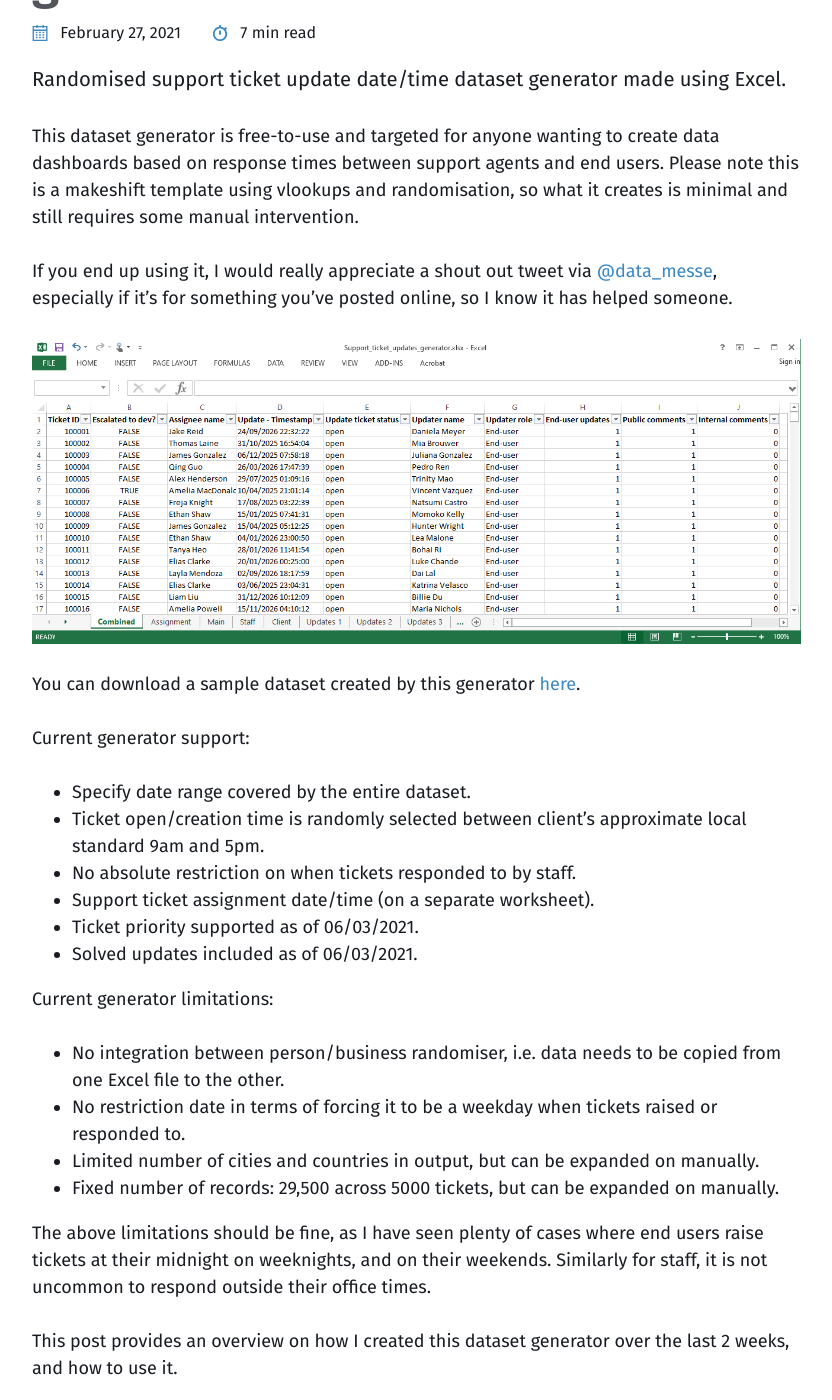
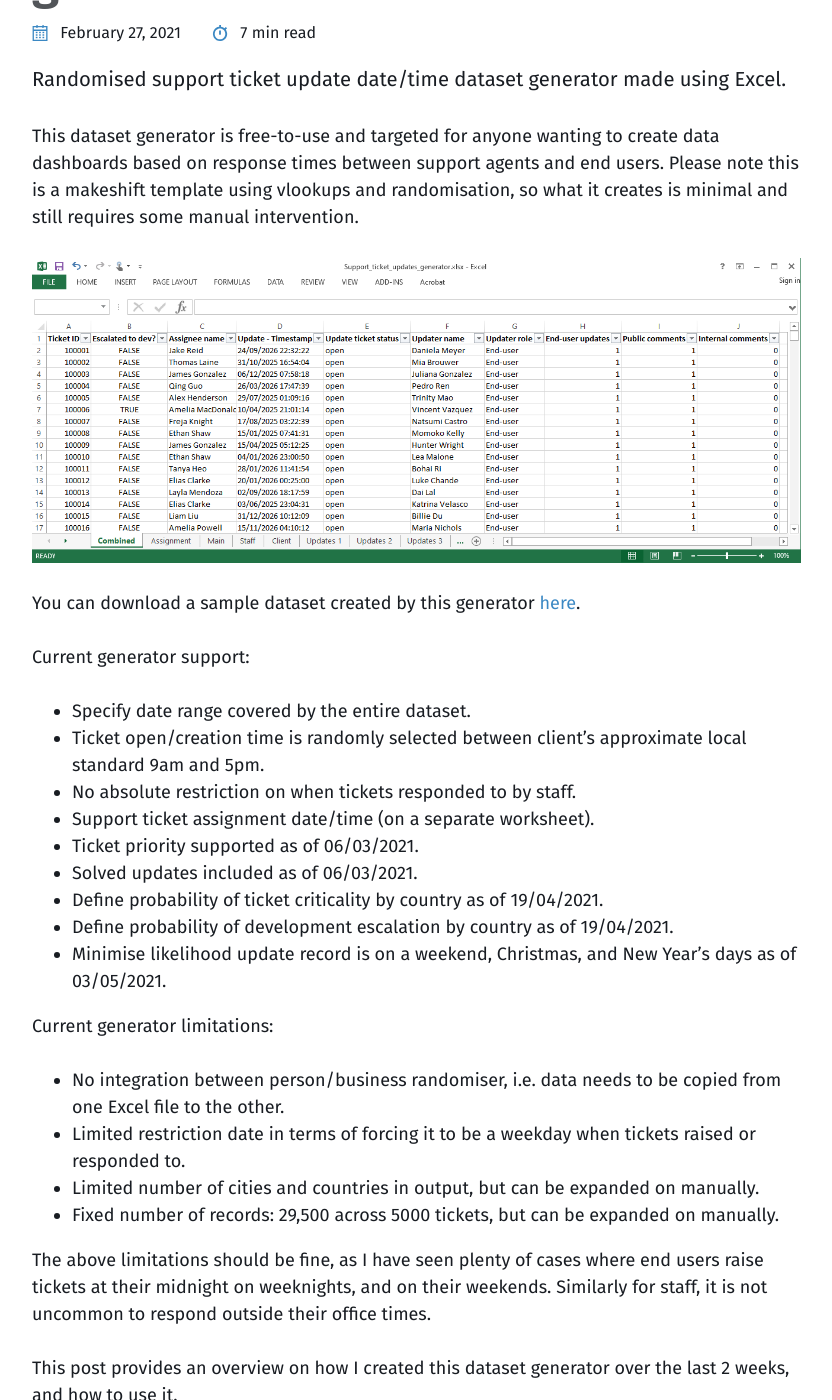
Before and after one commit to datamesse/blog, a Jekyll site: the page built from _posts/2021-02-27-support-ticket-update-times-dataset-generator-in-excel.markdown, in a window 1280 px wide and 1400 px high, scrolled down 402 px. Shown: the whole window, without its empty margins (40-872 px from the left). Built offline with Jekyll 4.4.1, drawn with Linux system fonts in a browser that asks for light colours.

Commit message:
Update bullet points on limitations of generator

```diff
--- a/_posts/2021-02-27-support-ticket-update-times-dataset-generator-in-excel.markdown
+++ b/_posts/2021-02-27-support-ticket-update-times-dataset-generator-in-excel.markdown
@@ -11,8 +11,6 @@
 
 This dataset generator is free-to-use and targeted for anyone wanting to create data dashboards based on response times between support agents and end users. Please note this is a makeshift template using vlookups and randomisation, so what it creates is minimal and still requires some manual intervention.
 
-If you end up using it, I would really appreciate a shout out tweet via [@data_messe](https://twitter.com/data_messe/), especially if it's for something you've posted online, so I know it has helped someone.
-
 ![Random support ticket update dataset generator](https://github.com/datamesse/blog/blob/master/assets/images/blog/2021-02-27-support-ticket-update-times-dataset-generator-in-excel/01.png?raw=true)
 
 You can download a sample dataset created by this generator [here](https://github.com/datamesse/blog/blob/master/assets/attachments/Support_ticket_updates.xlsx?raw=true).
@@ -24,10 +22,13 @@
 * Support ticket assignment date/time (on a separate worksheet).
 * Ticket priority supported as of 06/03/2021.
 * Solved updates included as of 06/03/2021.
+* Define probability of ticket criticality by country as of 19/04/2021.
+* Define probability of development escalation by country as of 19/04/2021.
+* Minimise likelihood update record is on a weekend, Christmas, and New Year's days as of 03/05/2021.
 
 Current generator limitations:
 * No integration between person/business randomiser, i.e. data needs to be copied from one Excel file to the other.
-* No restriction date in terms of forcing it to be a weekday when tickets raised or responded to.
+* Limited restriction date in terms of forcing it to be a weekday when tickets raised or responded to.
 * Limited number of cities and countries in output, but can be expanded on manually.
 * Fixed number of records: 29,500 across 5000 tickets, but can be expanded on manually.
 
```
